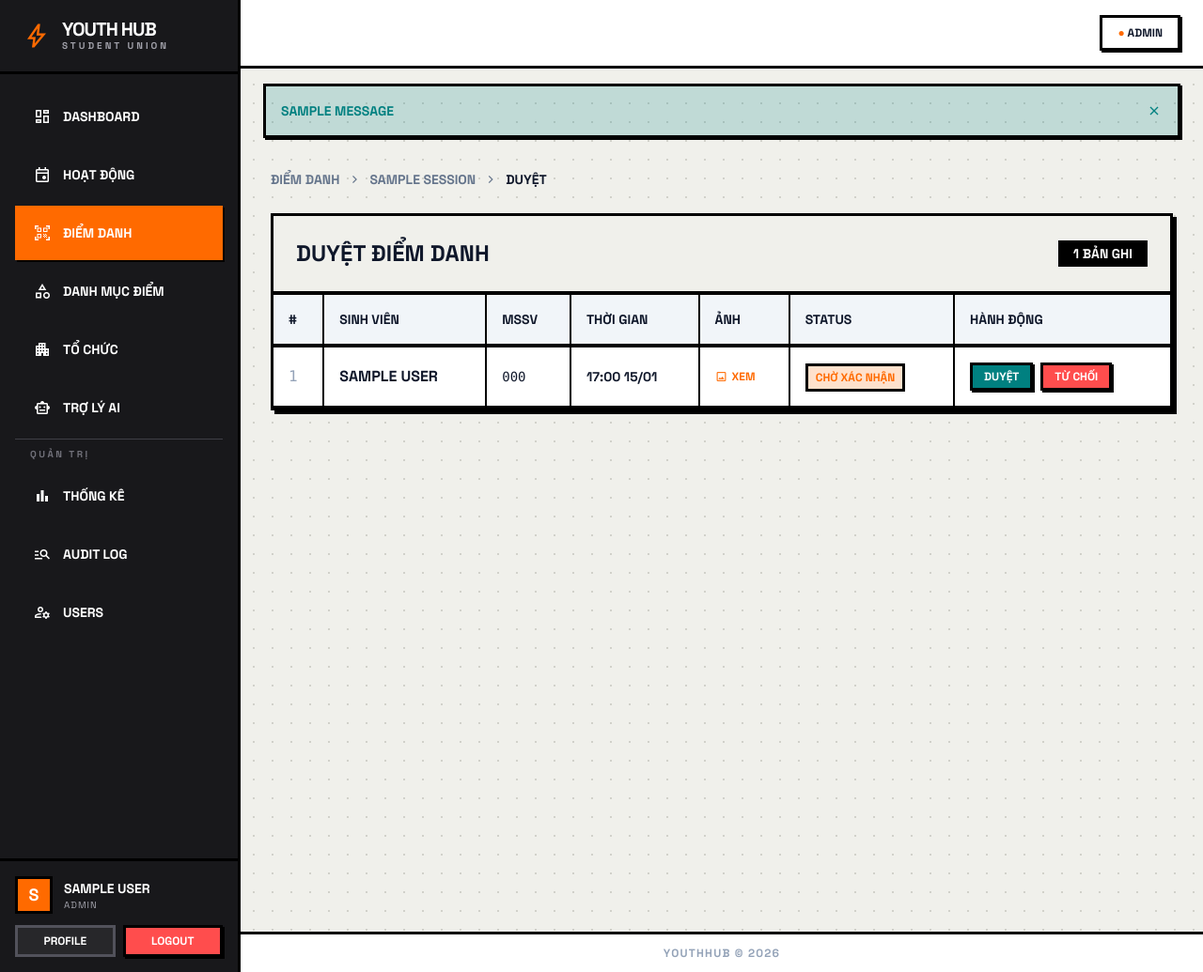
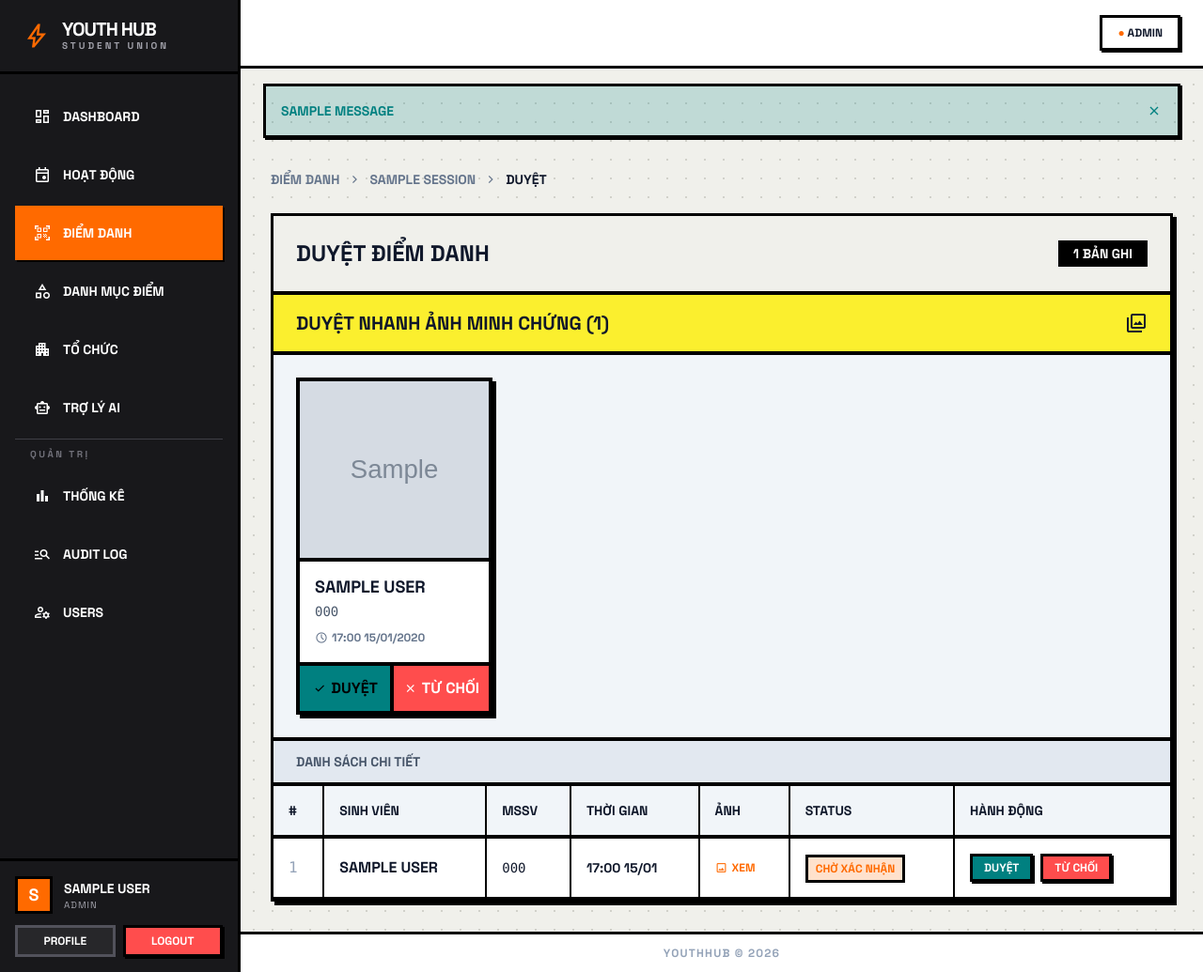
Before and after one commit to HiImSunny/YouthHub, a Django app: page /attendance/records/1/ in a window 1280 px wide. Shown: the whole page at 94% size. Run offline with Django 5.2, Linux system fonts and the light colour scheme; a user stored in the database is signed in; tables that the repository leaves empty hold one stand-in row (values such as "Sample post"); grey boxes marked "Sample" are stand-in pictures; one stand-in notice (Sample message) is shown; parts of the project's set-up code (start-up, migrations or seed data) failed here and were passed over; some libraries are stand-ins or nearby versions.

Commit message:
feat(phase-4): checkin feedback, fast approval gallery, log navigation

```diff
--- a/attendance/views.py
+++ b/attendance/views.py
@@ -320,7 +320,9 @@ def checkin_submit(request, token):
             # Attempt to link to an existing user if they have the same student_code
             from django.contrib.auth import get_user_model
             User = get_user_model()
-            student_instance = User.objects.filter(student_code=student_code).first()
+            student_instance = User.objects.filter(
+                Q(student_profile__student_code=student_code) | Q(username=student_code)
+            ).first()
 
         # Determine status
         needs_photo = session.requires_photo
@@ -368,9 +370,13 @@ def records_list(request, session_pk):
         return redirect('attendance:sessions')
 
     records = session.records.select_related('student', 'verified_by').order_by('status', '-checkin_time')
+
+    pending_count = sum(1 for r in records if r.status == 'PENDING')
+
     return render(request, 'attendance/records_list.html', {
         'session': session,
         'records': records,
+        'pending_count': pending_count,
     })
 
 @login_required
--- a/templates/attendance/records_list.html
+++ b/templates/attendance/records_list.html
@@ -18,6 +18,60 @@
         </div>
 
         {% if records %}
+
+        {% if session.requires_photo and pending_count > 0 %}
+        <div class="px-6 py-4 bg-accent-yellow border-b-4 border-black flex justify-between items-center">
+            <h3 class="font-black text-xl uppercase">DUYỆT NHANH ẢNH MINH CHỨNG ({{ pending_count }})</h3>
+            <span class="material-symbols-outlined">photo_library</span>
+        </div>
+        <div class="grid grid-cols-1 sm:grid-cols-2 lg:grid-cols-3 xl:grid-cols-4 gap-6 p-6 bg-slate-100">
+            {% for rec in records %}
+            {% if rec.status == 'PENDING' %}
+            <div class="bg-white border-4 border-black shadow-brutal flex flex-col hover:-translate-y-1 transition-transform">
+                {% if rec.photo_path %}
+                <a href="{{ rec.photo_path }}" target="_blank" class="block h-48 border-b-4 border-black relative group overflow-hidden bg-slate-200">
+                    <img src="{{ rec.photo_path }}" class="w-full h-full object-cover" alt="Minh chứng">
+                    <div class="absolute inset-0 bg-black/50 opacity-0 group-hover:opacity-100 transition-opacity flex items-center justify-center">
+                        <span class="material-symbols-outlined text-white text-4xl">zoom_in</span>
+                    </div>
+                </a>
+                {% else %}
+                <div class="h-48 border-b-4 border-black bg-slate-200 flex flex-col items-center justify-center text-slate-400">
+                    <span class="material-symbols-outlined text-4xl mb-2">image_not_supported</span>
+                    <span class="font-bold text-sm uppercase">KHÔNG CÓ ẢNH</span>
+                </div>
+                {% endif %}
+                <div class="p-4 flex-grow">
+                    <p class="font-black text-lg uppercase leading-tight mb-1">{{ rec.student.full_name|default:rec.entered_student_name|default:"KHÁCH" }}</p>
+                    <p class="text-sm font-mono text-slate-600 mb-2">{{ rec.entered_student_code }}</p>
+                    <div class="flex items-center gap-1 text-xs font-bold text-slate-500">
+                        <span class="material-symbols-outlined text-sm">schedule</span>
+                        {{ rec.checkin_time|date:"H:i d/m/Y" }}
+                    </div>
+                </div>
+                <div class="flex border-t-4 border-black">
+                    <form method="post" action="{% url 'attendance:record_approve' pk=rec.pk %}" class="flex-1 w-full m-0 p-0">
+                        {% csrf_token %}
+                        <button class="w-full h-full bg-accent-teal hover:bg-[#2ca09a] text-black font-black uppercase py-3 transition-colors border-r-4 border-black flex items-center justify-center gap-1 outline-none">
+                            <span class="material-symbols-outlined text-base">check</span> DUYỆT
+                        </button>
+                    </form>
+                    <form method="post" action="{% url 'attendance:record_reject' pk=rec.pk %}" class="flex-1 w-full m-0 p-0">
+                        {% csrf_token %}
+                        <button class="w-full h-full bg-accent-red hover:bg-[#cc3636] text-white font-black uppercase py-3 transition-colors flex items-center justify-center gap-1 outline-none">
+                            <span class="material-symbols-outlined text-base">close</span> TỪ CHỐI
+                        </button>
+                    </form>
+                </div>
+            </div>
+            {% endif %}
+            {% endfor %}
+        </div>
+        <div class="px-6 py-3 bg-slate-200 border-y-4 border-black">
+            <h3 class="font-black text-sm uppercase text-slate-600">DANH SÁCH CHI TIẾT</h3>
+        </div>
+        {% endif %}
+
         <div class="overflow-x-auto">
             <table class="w-full text-left border-collapse">
                 <thead>
```
Also changed, not shown: templates/attendance/checkin.html (+17 -0 lines), templates/attendance/session_detail.html (+4 -3 lines).
